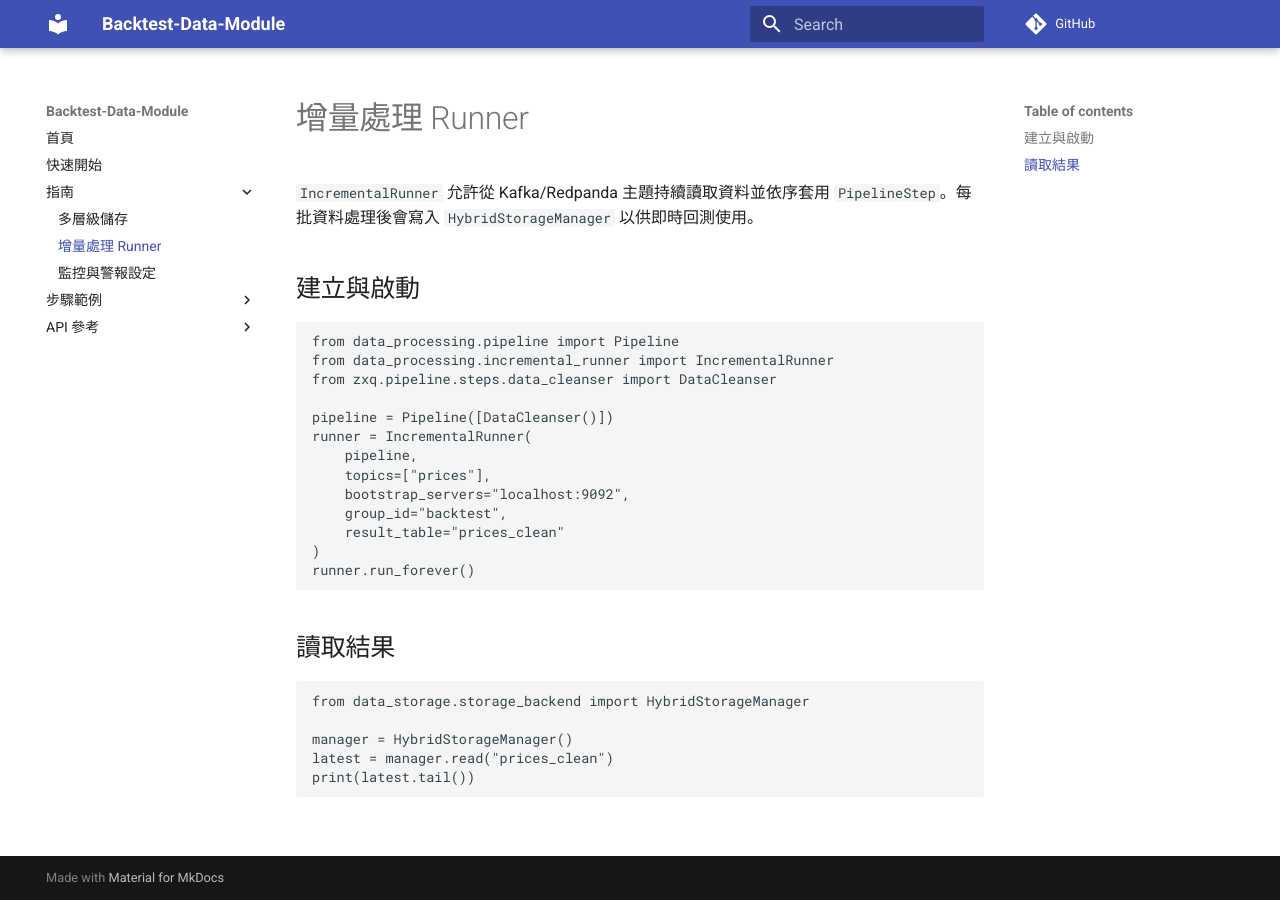
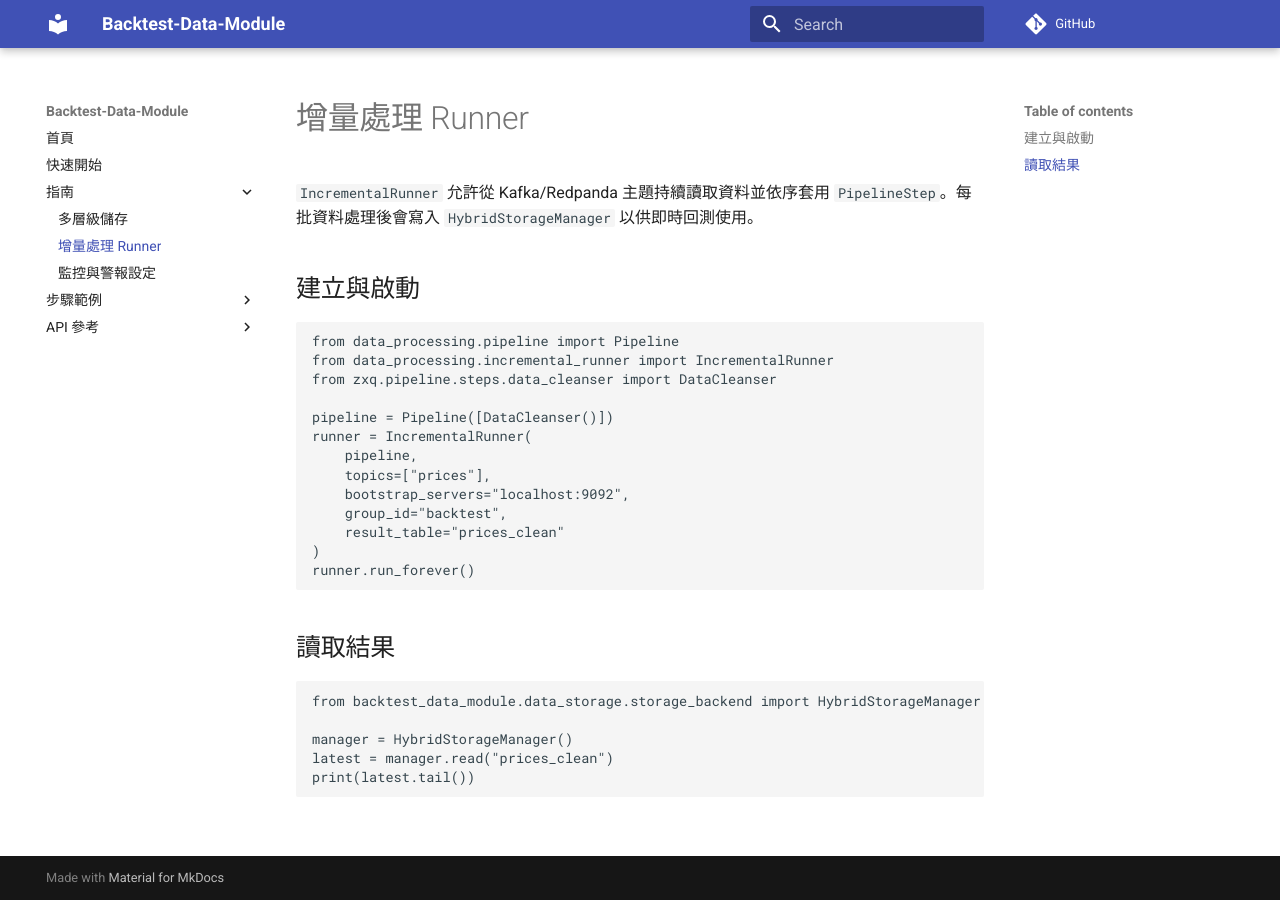
Before and after one commit to Danwuoo/Data-Fetcher, an MkDocs documentation site: the page built from docs/incremental_runner.md, in a window 1280 px wide. Built offline with MkDocs 1.6.1 and Material for MkDocs 9.7.7, drawn with Linux system fonts in a browser that asks for light colours; comment, search, counter and statistics services are not loaded.

Commit message:
docs: update storage backend references

````diff
--- a/docs/incremental_runner.md
+++ b/docs/incremental_runner.md
@@ -21,7 +21,7 @@ runner.run_forever()
 
 ## 讀取結果
 ```python
-from data_storage.storage_backend import HybridStorageManager
+from backtest_data_module.data_storage.storage_backend import HybridStorageManager
 
 manager = HybridStorageManager()
 latest = manager.read("prices_clean")
````
Also changed, not shown: docs/reference/data_storage.md (+1 -1 lines), docs/phase3_validation.ipynb.
